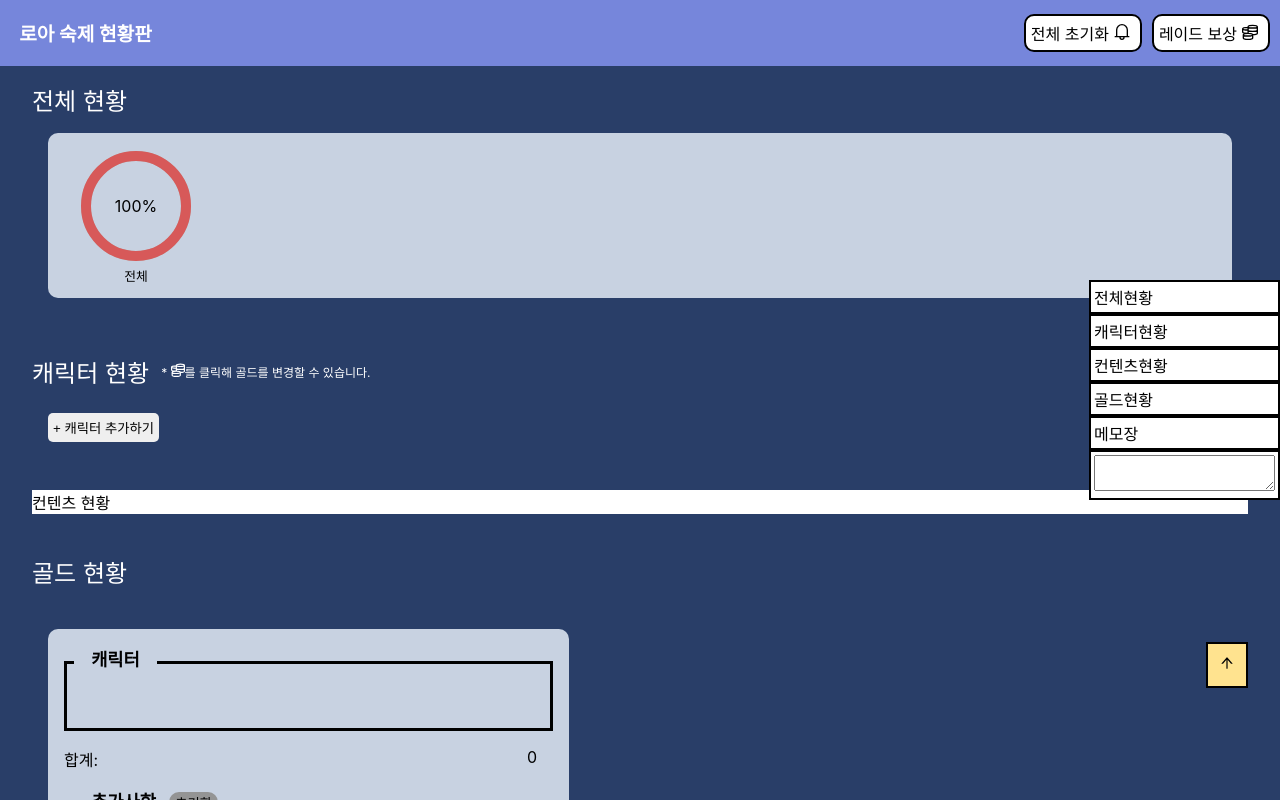
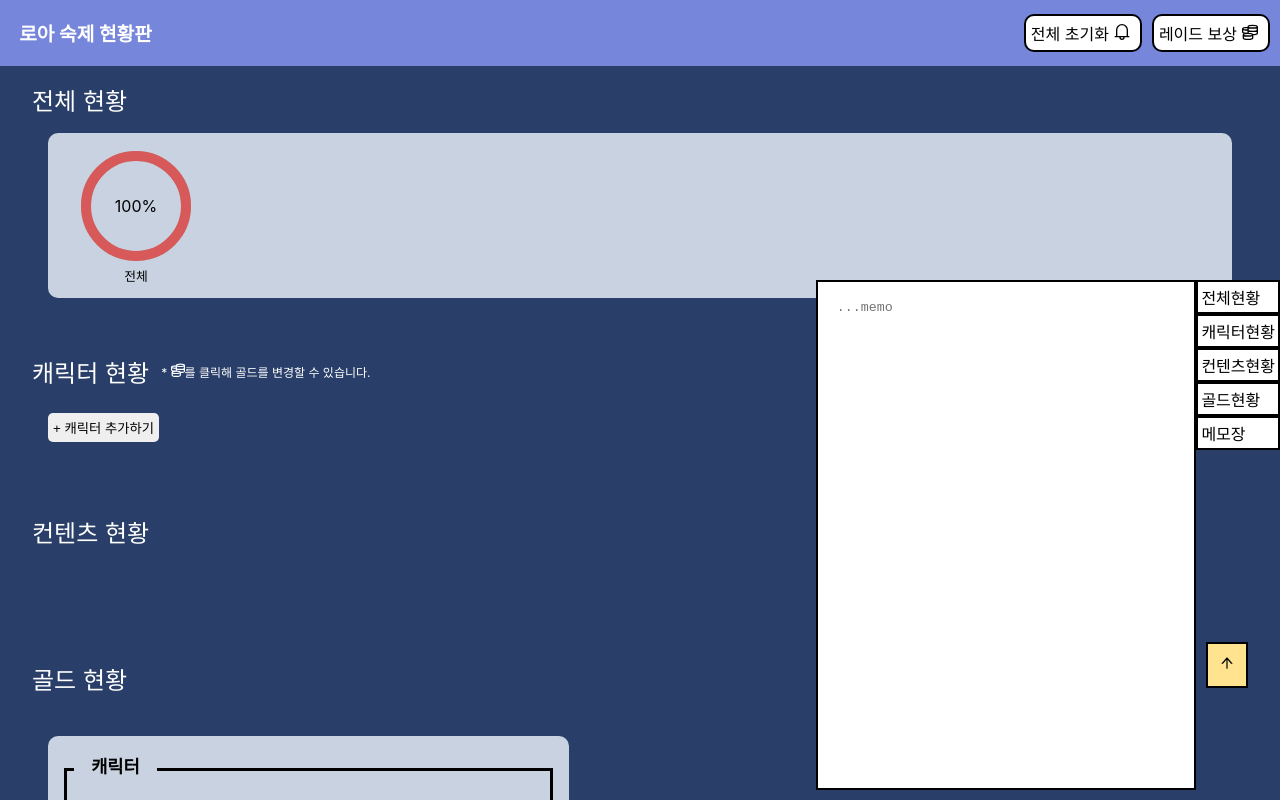
Before and after one commit to KimJaewon3/loa-homework-helper, a React (Create React App) app in the folder client/: page / in a window 1280 px wide. Both pictures are taken after a click on the element "메모장". Shown: the top 800 px of the page. Built offline with nearby package versions, Linux system fonts and the light colour scheme.

Commit message:
fix: 캐릭터 현황에 리스트 추가시 엔터키 가능하게 변경, input 값 초기화 되도록 변경

```diff
--- a/client/src/components/characters.tsx
+++ b/client/src/components/characters.tsx
@@ -1,4 +1,4 @@
-import React, { forwardRef, useState } from 'react';
+import React, { forwardRef, useRef, useState } from 'react';
 import styled from 'styled-components';
 import { addCharacter, addList, deleteCharacter, deleteList, RaidList, updateContent, updateSixTimesLimit } from '../redux/slice/contentsSlice';
 import { useAppDispatch, useAppSelector } from '../redux/store';
@@ -67,7 +67,7 @@ const CharactersDiv = styled.div`
       align-items: center;
       justify-content: space-between;
       border-bottom: 2px solid #ffffff;
-      background-color: rgb(172, 172, 172);
+      background-color: rgb(108 184 86);
       border-radius: 10px 10px 0 0;
       span {
         font-weight: bold;
@@ -121,9 +121,10 @@ const Characters = forwardRef<HTMLDivElement>(function Characters(props, ref) {
     name: '',
     level: 0,
     listName: '',
-  })
+  });
   const dispatch = useAppDispatch();
   const contetnts = useAppSelector(state => state.contentsReducer.contents);
+  // const listNameInputRef = useRef<HTMLInputElement[]>([]);
 
   function handleInputValue(e: React.ChangeEvent<HTMLInputElement>) {
     if (e.target.name === 'name' && e.target.value.length > 12) return;
@@ -181,7 +182,8 @@ const Characters = forwardRef<HTMLDivElement>(function Characters(props, ref) {
     setInputValue({
       ...inpuValue,
       listName: '',
-    })
+    });
+    //listNameInputRef.current[characterIdx].value = '';
   }
 
   function handleDeleteCharacter(idx: number) {
@@ -199,6 +201,12 @@ const Characters = forwardRef<HTMLDivElement>(function Characters(props, ref) {
   function handleSixTimesLimit(characterIdx: number) {
     dispatch(updateSixTimesLimit({ characterIdx }));
   }
+  /*
+  function handlePressEnterKey(e: React.KeyboardEvent<HTMLInputElement>, characterIdx: number) {
+    if (e.key !== 'Enter') return;
+    handleAddList(characterIdx);
+  }
+  */
 
   return (
     <CharactersDiv ref={ref}>
@@ -261,7 +269,20 @@ const Characters = forwardRef<HTMLDivElement>(function Characters(props, ref) {
                 <SumGold contents={character.content}></SumGold>
               </div>
               <div className='character-box-add-list'>
-                <input name='listName' placeholder=' + 리스트 추가하기' onChange={e=>handleInputValue(e)} />
+                <input
+                  name='listName'
+                  placeholder=' + 리스트 추가하기'
+                  onChange={e=>handleInputValue(e)}
+                  /*
+                  onKeyDown={e=>handlePressEnterKey(e, characterIdx)}
+                  ref={el => {
+                    if (el !== null) {
+                      listNameInputRef.current[characterIdx] = el;
+                    }
+                  }
+                  }
+                  */
+                />
                 <button onClick={()=>handleAddList(characterIdx)}>+</button>
               </div>
             </div>
--- a/client/src/components/contentsStatus.tsx
+++ b/client/src/components/contentsStatus.tsx
@@ -1,15 +1,54 @@
 import React, { forwardRef, useEffect, useState } from 'react';
 import styled from 'styled-components';
-import { ContentsState } from '../redux/slice/contentsSlice';
 import { useAppSelector } from '../redux/store';
 
 const ContentsStatusDiv = styled.div`
-  background-color: white;
+  display: flex;
+  flex-direction: column;
+  > * {
+    margin: 1em;
+  }
+  .contents-status-title {
+    font-size: 1.5em;
+    color: white;
+    margin-left: 0;
+  }
+  .contents-status-characters-container {
+    border-radius: 10px;
+    padding: 0.5em;
+    display: flex;
+    flex-wrap: wrap;
+    align-items: flex-start;
+    .contents-status-characters-box {
+      border: 2px solid #ffffff;
+      border-radius: 10px;
+      background-color: rgb(240, 248, 255, 0.8);
+      margin: 0 1em 1em 0;
+      > * {
+        padding: 0.5em;
+      }
+      .contents-status-characters-title {
+        border-bottom: 2px solid #ffffff;
+        background-color: rgb(108 184 86);
+        border-radius: 10px 10px 0 0;
+        > span {
+          font-weight: bold;
+        }
+      }
+      ul {
+        padding: 0;
+      }
+      li {
+        list-style: none;
+      }
+    }
+  }
 `;
 
 const CharacterLi = styled.li<{ isDone: boolean}>`
   > span {
-    color: ${(props) => props.isDone ? 'green' : 'black'};
+    color: ${(props) => props.isDone ? '#21aa21' : 'black'};
+    padding: 0.5em;
   }
 `;
 
@@ -53,12 +92,14 @@ const ContentsStatus = forwardRef<HTMLDivElement>(function ContentsStatus(props,
 
   return (
     <ContentsStatusDiv ref={ref}>
-      <span>컨텐츠 현황</span>
-      <div>
+      <span className='contents-status-title'>컨텐츠 현황</span>
+      <div className='contents-status-characters-container'>
         {contentsFilter?.map((el, idx) => {
           return (
-            <div key={idx}>
-              <span>{el.category}</span>
+            <div key={idx} className='contents-status-characters-box'>
+              <div className='contents-status-characters-title'>
+                <span>{el.category}</span>
+              </div>
               <ul>
                 {el.total.map((character, cidx) => {
                   return (
--- a/client/src/components/fixedMenu.tsx
+++ b/client/src/components/fixedMenu.tsx
@@ -57,6 +57,7 @@ export default function FixedMenu({
 
   return (
     <FixedMenuDiv>
+      {isMemoBoardOpen && <MemoBoard />}
       <div onClick={()=>gotoTargetRef(monitoringRef)}>전체현황</div>
       <div onClick={()=>gotoTargetRef(characterRef)}>캐릭터현황</div>
       <div onClick={()=>gotoTargetRef(contentsStatusRef)}>컨텐츠현황</div>
@@ -65,7 +66,6 @@ export default function FixedMenu({
       <div className='fixed-menu-goto-up' onClick={gotoUp}>
         <AiOutlineArrowUp />
       </div>
-      {isMemoBoardOpen && <MemoBoard />}
     </FixedMenuDiv>
   )
 }
--- a/client/src/components/memoBoard.tsx
+++ b/client/src/components/memoBoard.tsx
@@ -4,8 +4,23 @@ import { updateMemo } from '../redux/slice/memoBoardSlice';
 import { useAppDispatch, useAppSelector } from '../redux/store';
 
 const MemoBoardDiv = styled.div`
+  position: absolute;
+  top: 0;
+  left: -380px;
   border: 2px solid black;
   background-color: white;
+  width: 370px;
+  height: 500px;
+  textarea {
+    resize: none;
+    border: none;
+    margin: 1em;
+    width: 350px;
+    height: 450px;
+  }
+  textarea:focus {
+    outline: none;
+  }
 `;
 
 export default function MemoBoard() {
@@ -18,7 +33,14 @@ export default function MemoBoard() {
 
   return (
     <MemoBoardDiv>
-      <textarea onChange={e=>handleTextChange(e)} value={memoBoard}></textarea>
+      <textarea
+        onChange={e=>handleTextChange(e)}
+        value={memoBoard}
+        placeholder='...memo'
+      ></textarea>
     </MemoBoardDiv>
-  )
+  );
 }
+/*
+        rows={10}
+        cols={30} */
--- a/client/src/components/rewardInfo.tsx
+++ b/client/src/components/rewardInfo.tsx
@@ -6,7 +6,7 @@ import RewardInfoModal from './rewardInfoModal';
 const RewardInfoDiv = styled.div`
   position: absolute;
   background-color: white;
-  top: 1.5em;
+  top: 1.1em;
   padding-top: 1em;
   z-index: 4;
   width: 89%;
```
